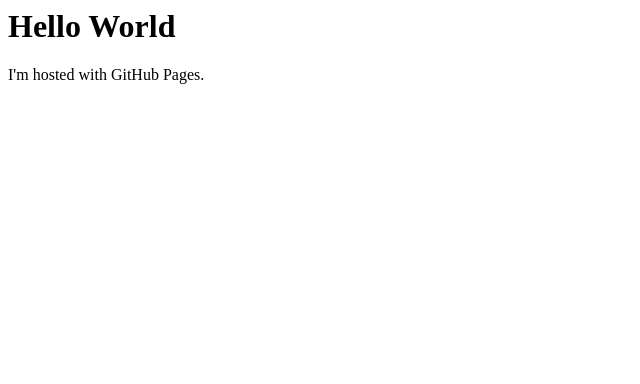
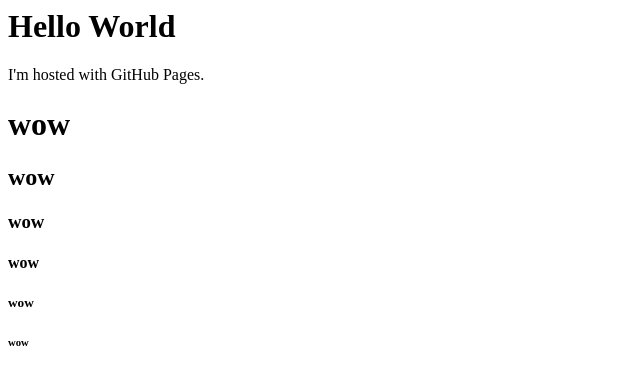
Before and after one commit to bryanarthur10/home, a plain HTML site: page index.html in a window 1280 px wide. Shown: the whole page, without its empty margins (0-640 px from the left). Drawn offline with Linux system fonts and the light colour scheme.

Commit message:
Update index.html

```diff
--- a/index.html
+++ b/index.html
@@ -1,4 +1,11 @@
 <body>
 <h1>Hello World</h1>
 <p>I'm hosted with GitHub Pages.</p>
+<h1>wow</h1>
+<h2>wow</h2>
+<h3>wow</h3>
+<h4>wow</h4>
+<h5>wow</h5>
+<h6>wow</h6>
+
 </body>
```
